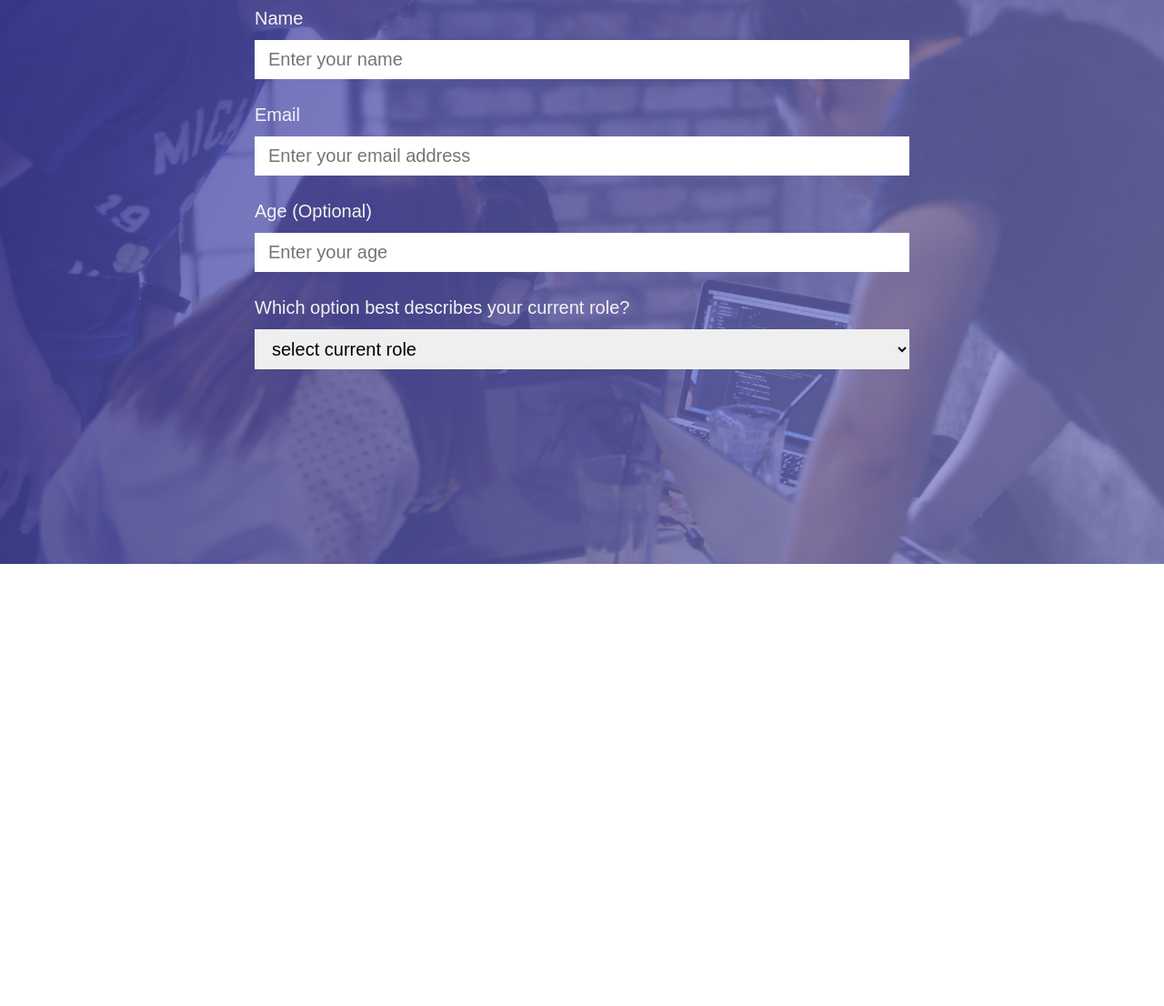
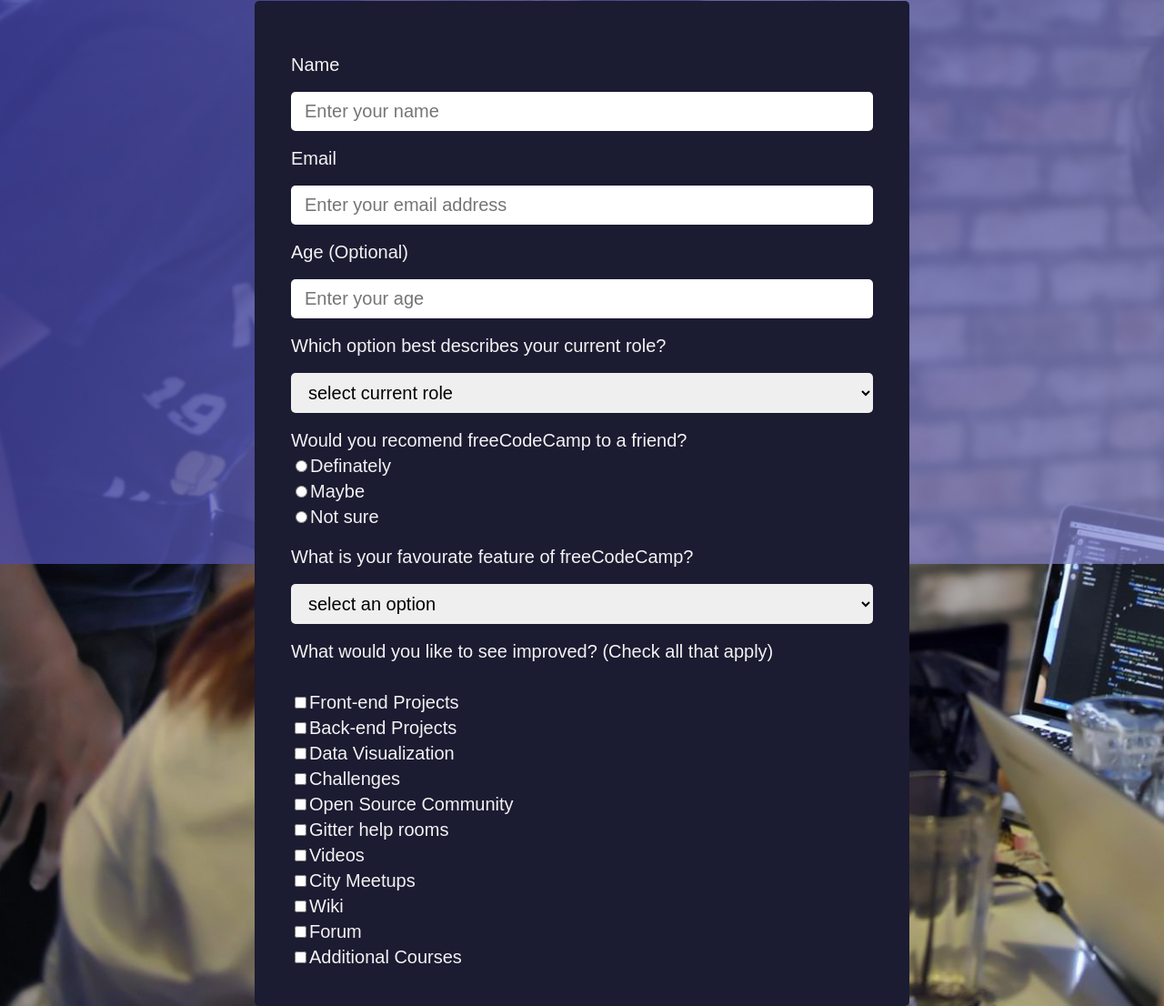
Before and after one commit to Timbar09/AlphonsineMiles-Microverse-Survey-form-, a plain HTML site: page index.html in a window 1280 px wide. Shown: the part 180-1286 px from the top of the page at 91% size. Before the commit the page ends 800 px from the top, so only its background shows below. Drawn offline with Linux system fonts and the light colour scheme.

Commit message:
Middle of form complete

```diff
--- a/index.html
+++ b/index.html
@@ -15,37 +15,39 @@
           Thank you for taking the time to help us improve the platform
         </p>
       </header>
-      <form action="" id="survey-form">
-       <label for="name" id="name-label">Name</label>
+      <form action="" id="survey-form" class="form">
+        <label for="name" id="name-label" class="input">Name</label>
         <input
           type="text"
-          class="textbox"
+          class="textbox input"
           id="name"
           placeholder="Enter your name"
         />
 
-        <label for="email" id="email-label">Email</label>
+        <label for="email" id="email-label" class="input">Email</label>
         <input
           type="email"
-          class="textbox"
+          class="textbox input"
           id="email"
           placeholder="Enter your email address"
         />
 
-        <label for="number" id="number-label">Age (Optional)</label>
+        <label for="number" id="number-label" class="input"
+          >Age (Optional)</label
+        >
         <input
           type="number"
-          class="textbox"
+          class="textbox input"
           min="5"
           max="150"
           id="number"
           placeholder="Enter your age"
         />
 
-        <label for="dropdown"
-          >Which option best describes your current role?</label
-        >
-        <select name="dropdown" class="textbox" id="dropdown">
+        <label for="dropdown" class="input">
+          Which option best describes your current role?
+        </label>
+        <select name="dropdown" class="textbox input" id="dropdown">
           <option disabled selected>select current role</option>
           <option value="Student">Student</option>
           <option value="Fulltime">Full time student</option>
@@ -53,9 +55,42 @@
           <option value="Begginer">Begginer</option>
           <option value="None">None</option>
         </select>
+
+        <label for="recomend" id="recomend" class="input">
+          Would you recomend freeCodeCamp to a friend?
+          <br />
+          <input type="radio" name="recomend" />Definately <br />
+          <input type="radio" name="recomend" />Maybe <br />
+          <input type="radio" name="recomend" />Not sure <br />
+        </label>
+
+        <label for="favourate" class="input">
+          What is your favourate feature of freeCodeCamp?
+        </label>
+        <select name="favourate" class="textbox input" id="favourate">
+          <option disabled selected>select an option</option>
+          <option value="tomato">Tomato</option>
+          <option value="grey">Grey</option>
+          <option value="gold">Gold</option>
+        </select>
+
+        <label for="improvements" id="improvements" class="input">
+          What would you like to see improved? (Check all that apply) <br />
+          <br />
+          <input type="checkbox" value="improvements" />Front-end Projects
+          <br />
+          <input type="checkbox" value="improvements" />Back-end Projects<br />
+          <input type="checkbox" value="improvements" />Data Visualization<br />
+          <input type="checkbox" value="improvements" />Challenges<br />
+          <input type="checkbox" value="improvements" />Open Source Community<br />
+          <input type="checkbox" value="improvements" />Gitter help rooms<br />
+          <input type="checkbox" value="improvements" />Videos<br />
+          <input type="checkbox" value="improvements" />City Meetups<br />
+          <input type="checkbox" value="improvements" />Wiki<br />
+          <input type="checkbox" value="improvements" />Forum<br />
+          <input type="checkbox" value="improvements" />Additional Courses<br />
+        </label>
       </form>
-
-
     </div>
   </body>
 </html>
--- a/style.css
+++ b/style.css
@@ -17,6 +17,8 @@ html {
 
   --fz-sm: 0.875rem;
   --fz-med: 1.25rem;
+
+  --radius: 5px;
 }
 
 body {
@@ -79,26 +81,20 @@ p {
 
 .form {
   background-color: var(--darkblue);
-  border-radius: 3px;
+  border-radius: var(--radius);
+  padding: 2.5rem;
 }
-label,
-input,
-select,
-option,
-textarea {
+
+.input {
   font-size: var(--fz-sm);
   display: block;
   width: 100%;
-  margin-top: 10px;
+  margin-top: 1rem;
   border: none;
 }
 
 @media (min-width: 620px) {
-  label,
-  input,
-  select,
-  option,
-  textarea {
+  .input {
     font-size: var(--fz-med);
   }
 }
```
